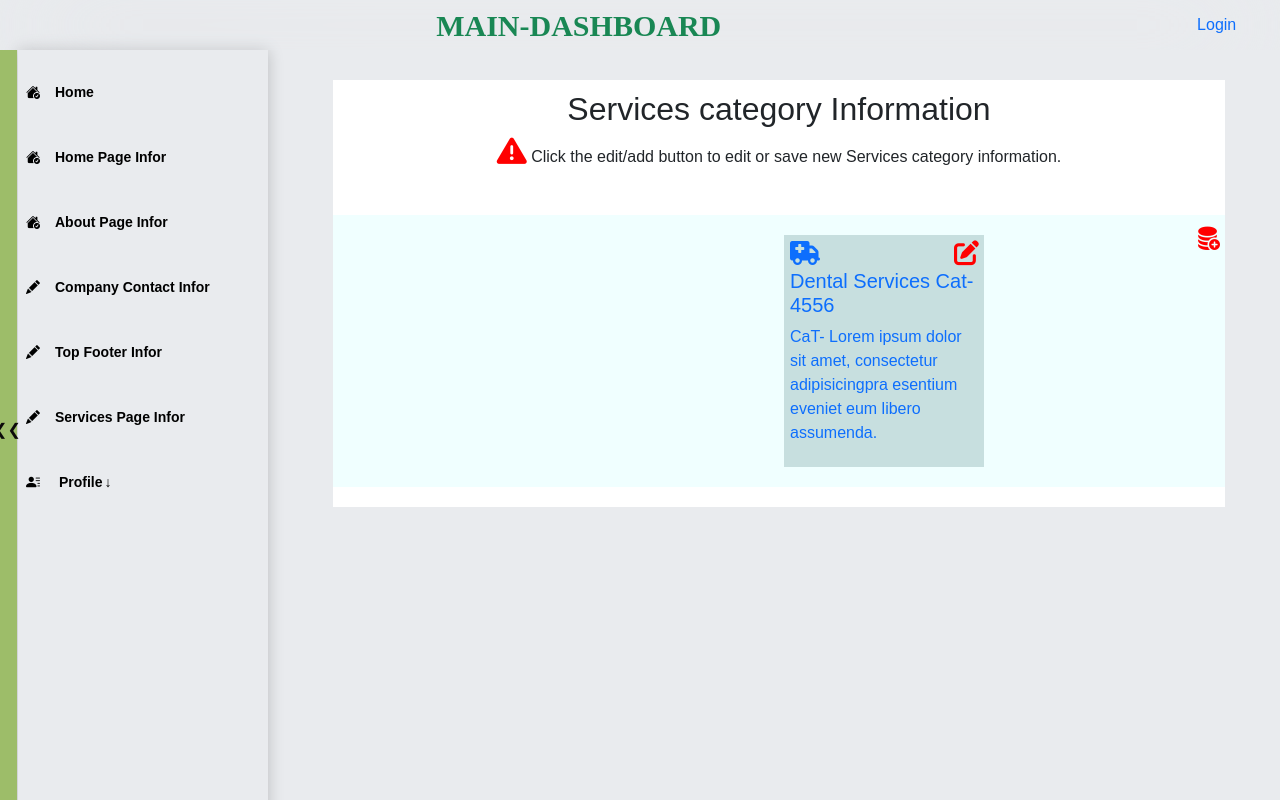
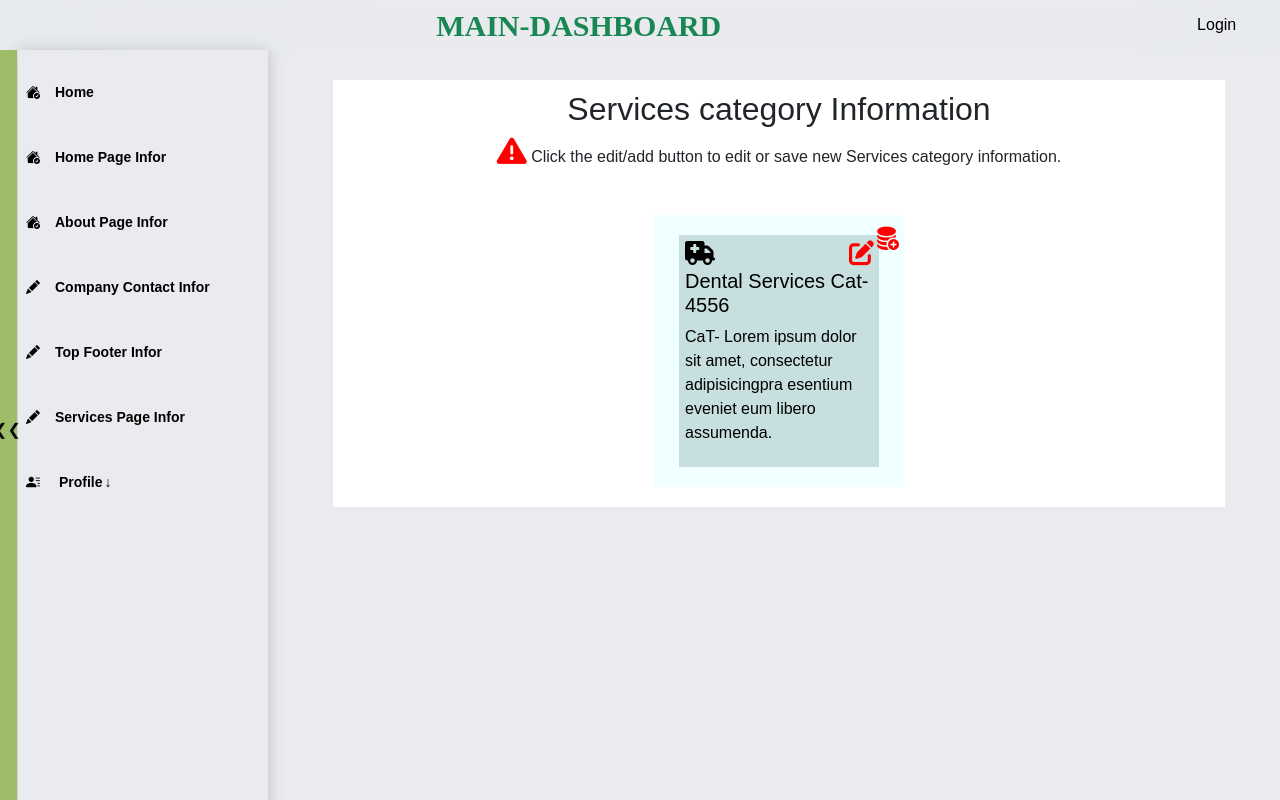
Before and after one commit to GenioustaWiz/hospital_management_system_web, a Django app: page /services/serivces-category-list/ in a window 1280 px wide. Run offline with Django 3.2, Linux system fonts and the light colour scheme; data comes from the database, SQL or seed files in the repository; parts of the project's set-up code (start-up, migrations or seed data) failed here and were passed over; some libraries are stand-ins or nearby versions.

Commit message:
update new

```diff
--- a/static/css/dashboard_all_pages.css
+++ b/static/css/dashboard_all_pages.css
@@ -1,3 +1,8 @@
+.write-a-c{
+    display: flex;
+    flex-direction: column;
+    align-items: center;
+}
 .warning .fa-triangle-exclamation{
     font-size: 30px;
     color: red;
@@ -26,13 +31,13 @@
     font-weight: 800;
 }
 .edit-icon:hover{
-    background-color: rgb(197, 197, 197);
+    background-color: rgb(197, 197, 197) !important;
     padding: 4px;
     border-radius: 10px;
 }
 .edit-icon a{
-    color: red;
-    display: flex;
+    color: red !important;
+    display: flex !important;
     align-items: center;
     justify-content: center;
 }
--- a/templates/maindashboard/services/services_category_list_view.html
+++ b/templates/maindashboard/services/services_category_list_view.html
@@ -20,11 +20,18 @@
         background-color: azure;
         padding: 20px 25px;
     }
+    a{
+        color: black;
+    }
     .service{
+        display: flex;
+        flex-direction: column;
+        align-items: center;
         background-color: #c7dfdf;
         padding: 6px;
         color: black !important;
     }
+
   </style>
 {% endblock css %}
 
@@ -41,6 +48,7 @@
         <div class="div1 edit-icon-h">
             {% if service_categories %}
             {% for category in service_categories %}
+                <div class="service--">
                     <a href="{% url 'services_of_category' category_id=category.id %}">
                         <div class="service edit-icon-h">
                             <div>{{ category.iconInput|safe }}</div>
@@ -55,6 +63,7 @@
                             </div>
                         </div>
                     </a>
+                </div>
             {% endfor %}
             {% else %}
                 <div class="edit-icon-h">
```
Lines whose indentation alone changed are shown as unchanged.
